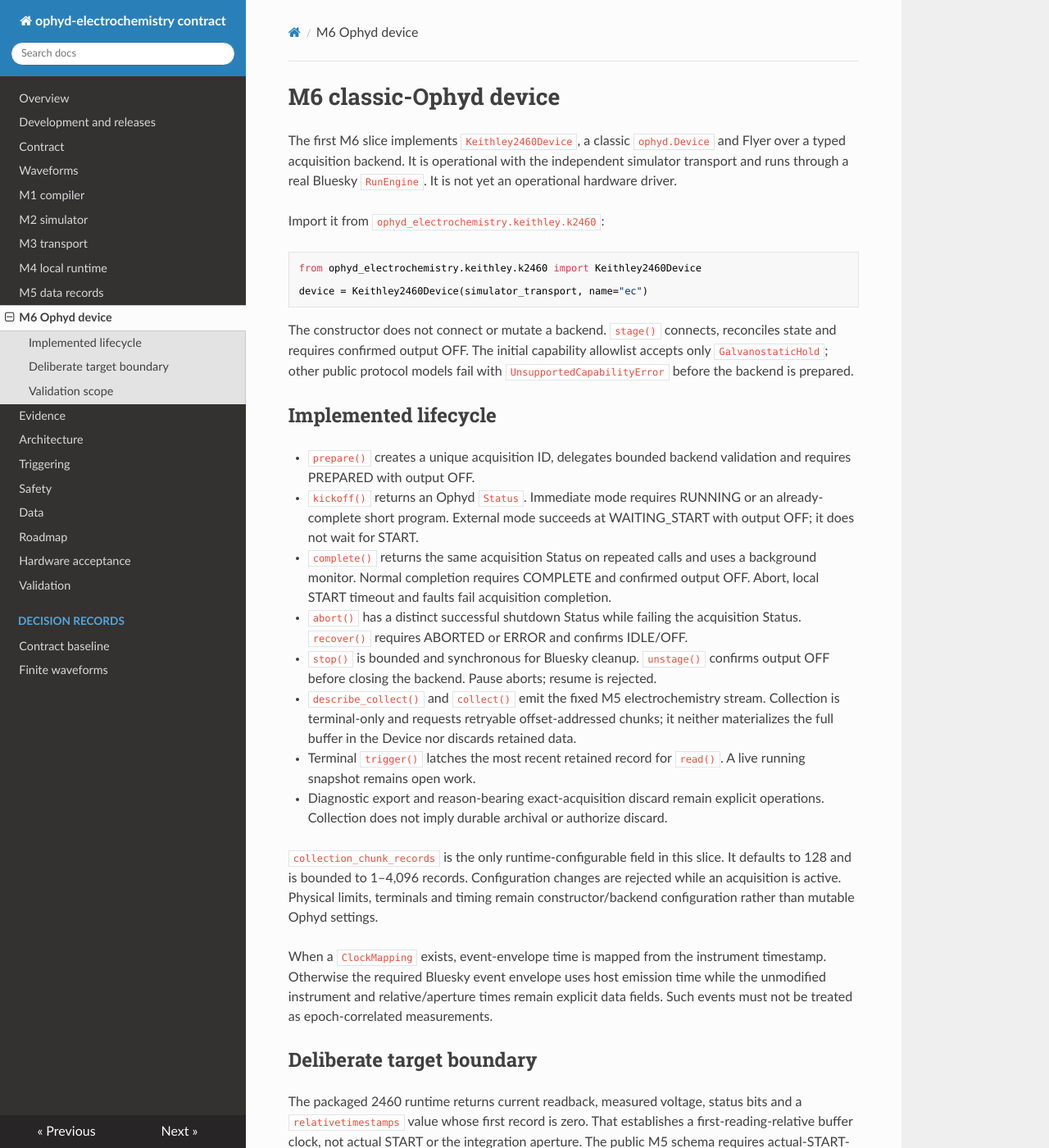
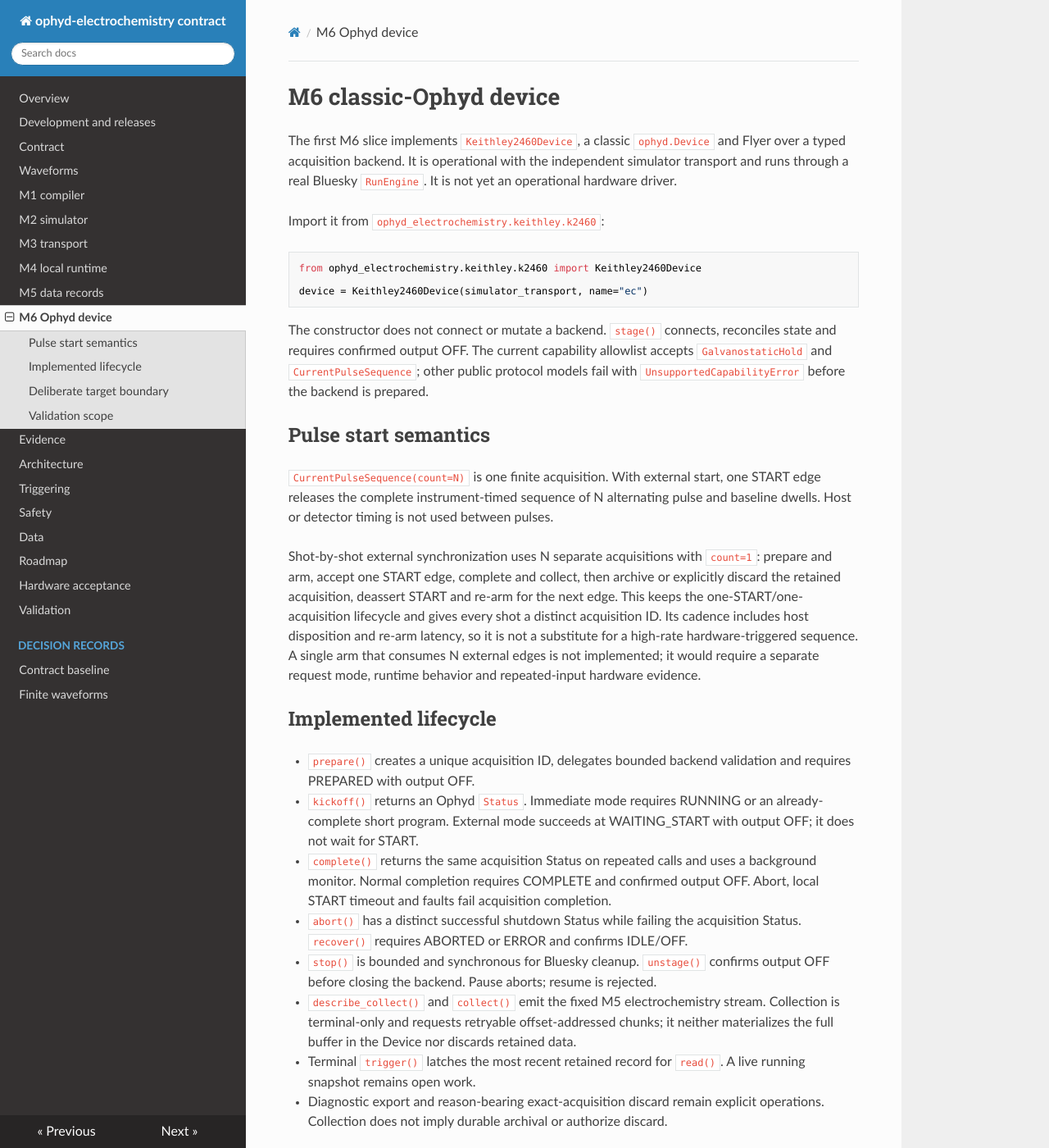
Before and after one commit to BAMresearch/ophyd-electrochemistry, an MkDocs documentation site: the page built from docs/m6-device.md, in a window 1280 px wide and 1400 px high. Shown: the whole window at 82% size. Built offline with MkDocs 1.6.1, drawn with Linux system fonts in a browser that asks for light colours; nearby versions of some CDN libraries; some of the changed text lies outside the part shown.

Commit message:
enh: all aboard the pulse train.

````diff
--- a/docs/m6-device.md
+++ b/docs/m6-device.md
@@ -14,9 +14,26 @@ device = Keithley2460Device(simulator_transport, name="ec")
 ```
 
 The constructor does not connect or mutate a backend. `stage()` connects,
-reconciles state and requires confirmed output OFF. The initial capability
-allowlist accepts only `GalvanostaticHold`; other public protocol models fail
-with `UnsupportedCapabilityError` before the backend is prepared.
+reconciles state and requires confirmed output OFF. The current capability
+allowlist accepts `GalvanostaticHold` and `CurrentPulseSequence`; other public
+protocol models fail with `UnsupportedCapabilityError` before the backend is
+prepared.
+
+## Pulse start semantics
+
+`CurrentPulseSequence(count=N)` is one finite acquisition. With external start,
+one START edge releases the complete instrument-timed sequence of N alternating
+pulse and baseline dwells. Host or detector timing is not used between pulses.
+
+Shot-by-shot external synchronization uses N separate acquisitions with
+`count=1`: prepare and arm, accept one START edge, complete and collect, then
+archive or explicitly discard the retained acquisition, deassert START and
+re-arm for the next edge. This keeps the one-START/one-acquisition lifecycle and
+gives every shot a distinct acquisition ID. Its cadence includes host disposition
+and re-arm latency, so it is not a substitute for a high-rate hardware-triggered
+sequence. A single arm that consumes N external edges is not implemented; it
+would require a separate request mode, runtime behavior and repeated-input
+hardware evidence.
 
 ## Implemented lifecycle
 
@@ -68,7 +85,7 @@ metadata and retryable `RecordChunk` transactions.
 
 ## Validation scope
 
-Contract tests run the operational device through Bluesky for immediate and
+Contract tests run holds and two-pulse trains through Bluesky for immediate and
 external starts, validate Event Model documents, verify the complete 18-field
 stream, preserve partial records after abort, exercise no-START timeout and
 recovery, and reject unsupported CV before output. These are software lifecycle
````
Also changed, not shown: CHANGELOG.md (+3 -0 lines), docs/roadmap.md (+1 -1 lines), docs/validation.md (+9 -5 lines), 2 other files.
